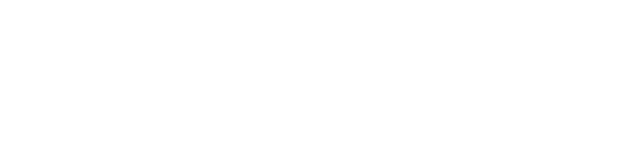
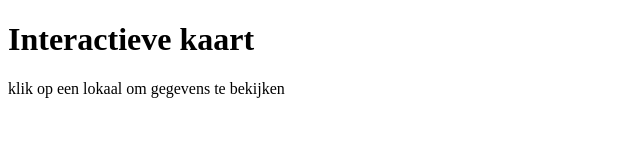
Before and after one commit to Mitchel2004/TheChallenge, a plain HTML site: page website/index.html in a window 1280 px wide. Shown: the whole page, without its empty margins (0-640 px from the left). Drawn offline with Linux system fonts and the light colour scheme.

Commit message:
Changed some text

```diff
--- a/website/index.html
+++ b/website/index.html
@@ -5,6 +5,12 @@
 	<meta name="viewport" content="width=device-width, initial-scale=1.0">
 	<title>Airforce</title>
 </head>
+<H1>
+	Interactieve kaart
+</H1>
+<p>
+	klik op een lokaal om gegevens te bekijken
+</p>
 <body>
 
 </body>
```
